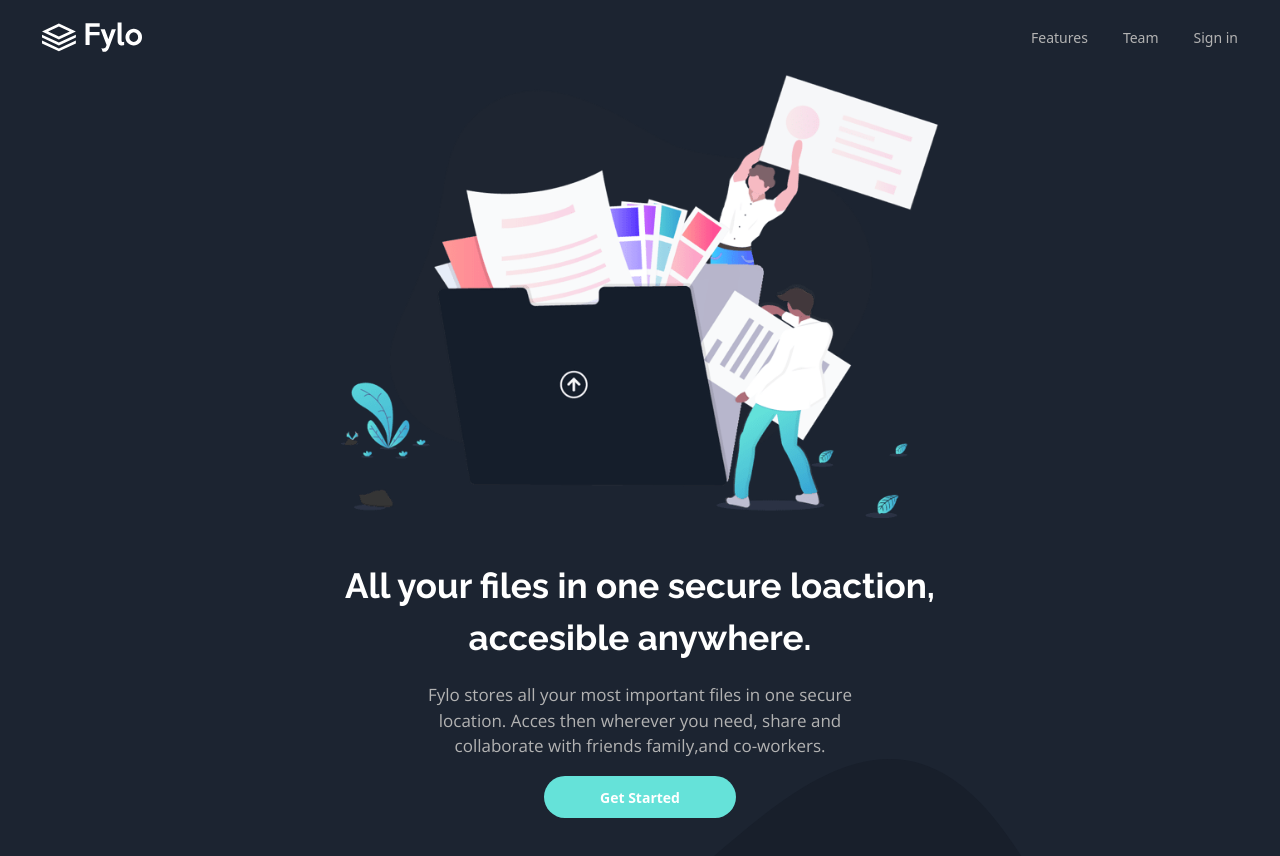
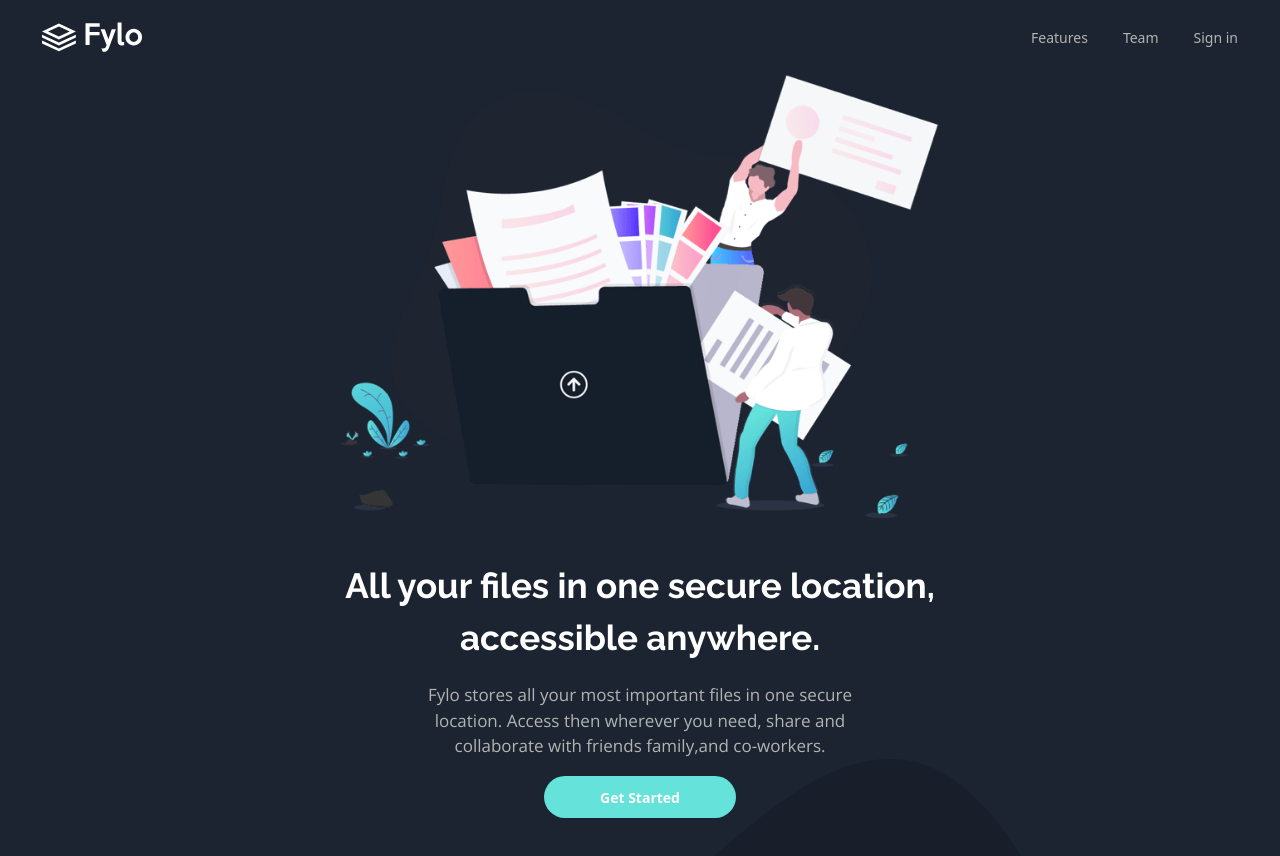
Before and after one commit to abdelhakayad/fylo-drive, a React (Vite) app: page / in a window 1280 px wide. Shown: the top 856 px of the page. Built offline with nearby package versions, Linux system fonts and the light colour scheme.

Commit message:
fix typing errors

```diff
--- a/src/component/Hero.jsx
+++ b/src/component/Hero.jsx
@@ -8,11 +8,11 @@ const Hero = () => {
       <div className=" w-[100vw] h-[80vh] bg-[url('./assets/bg-desk.svg')]  bg-no-repeat bg-bottom bg-contain  ">
       <div className={` ${styles.paddingY} ${styles.flexCenter}  flex-col text-center `}>
         <h1 className=' font-raleway  text-white font-bold md:text-[35px] text-[22px] md:w-[50%] w-[58%]'>
-          All your files in one secure loaction, accesible anywhere.
+          All your files in one secure location, accessible anywhere.
         </h1>
         <p className='font-openSans  mt-5 text-nwhite md:text-[17px] md:w-[38%] w-[55%]'>
           Fylo stores all your most important files in one secure location.
-          Acces then wherever you need, share and collaborate with
+          Access then wherever you need, share and collaborate with
           friends family,and co-workers.
         </p>
         <button className='md:mt-5 mt-8 bg-icyan px-16 py-3 rounded-[25px] text-white font-bold' >
--- a/src/constant/index.js
+++ b/src/constant/index.js
@@ -1,4 +1,4 @@
-import {featureCollab,featureFile,featurePc,featureSecurity,iconEmail,iconPhone,profile1,profile2,profile3,facebook,instagram,twitter, } from '../assets'
+import {featureCollab,featureFile,featurePc,featureSecurity,iconEmail,iconPhone,profile1,profile2,profile3,facebook,instagram,twitter } from '../assets'
 
 export const navLinks = [
     {
```
